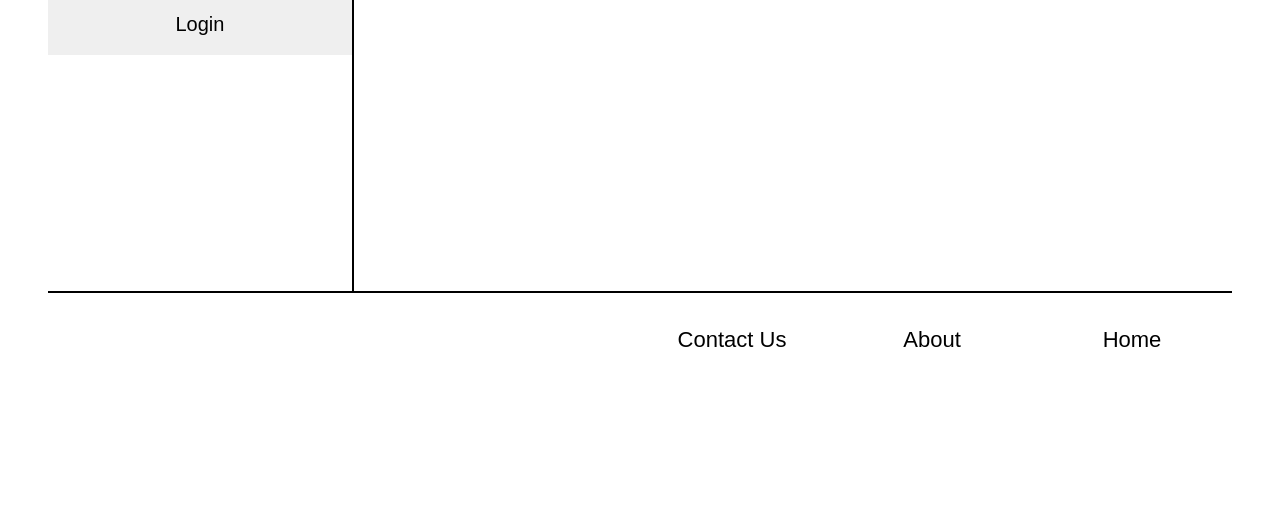
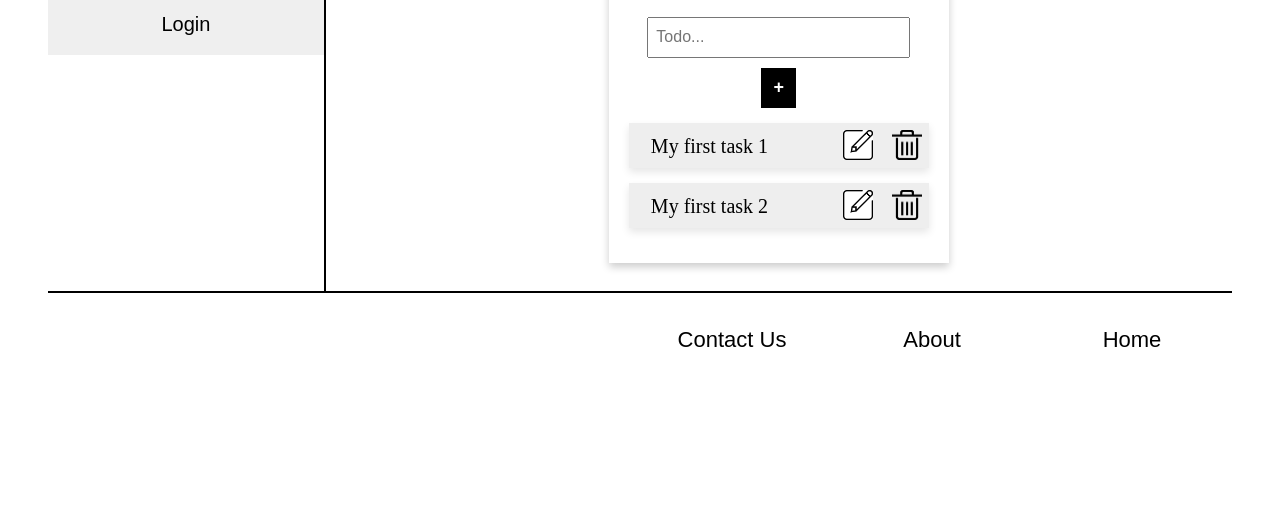
Before and after one commit to tavisca-snarhe/todo-app, a plain HTML site: page index.html in a window 1280 px wide. Shown: the part 279-800 px from the top of the page. Drawn offline with Linux system fonts and the light colour scheme.

Commit message:
todo add and delete

```diff
--- a/css/styles.css
+++ b/css/styles.css
@@ -26,7 +26,8 @@
   background-color: black;
   border: 0px;
   min-width: 35px;
-  font-size: 30px;
+  font-size: 18px;
+  font-weight: bold;
 }
 
 .todos {
@@ -34,19 +35,31 @@
   padding: 0;
   list-style-type: none;
 }
-
+.button img{
+  width: 30px;
+  height: 30px;
+  padding: 7px;
+}
 .todos li {
   flex-direction: column;
-  margin: 3px;
-  min-height: 35px;
-  padding-top: 12px;
+  margin-top: 15px;
+  min-height: 45px;
+  padding-left: 10px;
   font-size: 20px;
   align-content: left;
   background-color: #eeeeee;
+  box-shadow: 0 4px 8px 0 rgba(0, 0, 0, 0.1);
 }
 
-.tab > button {
+.text {
+  float: left;
+  padding-top: 12px;
+  padding-left: 12px;
   overflow: hidden;
+}
+
+.buttons {
+  float: right;
 }
 
 .tablinks {
--- a/index.html
+++ b/index.html
@@ -8,7 +8,6 @@
     <link rel="icon" href="images/favicon.png" type="image/png" sizes="32x32">
     <title>Todo-App</title>
     <link rel="stylesheet" type="text/css" href="./css/styles.css" />
-    <script src="js/script.js"></script>
 </head>
 
 
@@ -21,7 +20,7 @@
         </div>
 
         <div class="item2">
-            <button class="tablinks" onclick="openTab(event, 'todo')" id="defaultOpen">Todo</button>
+            <button class="tablinks" onclick="openTab(event, 'todo')">Todo</button>
             <button class="tablinks" onclick="openTab(event, 'user')">User</button>
             <button class="tablinks" onclick="openTab(event, 'login')">Login</button>
         </div>
@@ -31,15 +30,42 @@
                 <div class="card">
                     <div class="todo-header">
                         <h1>To Do List</h1>
-                        <form class="inline">
-                            <input class="input" type="text" placeholder="Title...">
-                            <span><button class="addBtn">+</button></span>
-                        </form>
+                        <div>
+                            <input id="input-text" class="input" type="text" placeholder="Todo..." onkeypress="onEnter(event)">
+                            <button onclick="addTask()" class="addBtn">+</button>
+                        </div>
                     </div>
-                    <ul class="todos">
-                        <li>rock</li>
-                        <li>do stuffs</li>
-                    </ul>
+                    <ul id="todos" class="todos">
+                        <li>
+                            <div class="li">
+                                <span class="text">
+                                    My first task 1
+                                </span>
+                                <span class="buttons">
+                                    <span class="button" onclick="editTask(event)">
+                                        <img src="images/edit.png" />
+                                    </span>
+                                    <span class="button" onclick="deleteTask(event)">
+                                        <img src="images/delete.png"/>
+                                    </span>
+                                </span>
+                            </div>
+                        </li>
+                        <li>
+                            <div class="li">
+                                <span class="text">
+                                    My first task 2
+                                </span>
+                                <span class="buttons">
+                                    <span class="button" onclick="editTask(event)">                                        <img src="images/edit.png" />
+                                    </span>
+                                    <span class="button" onclick="deleteTask(event)">
+                                        <img src="images/delete.png"/>
+                                    </span>
+                                </span>
+                            </div>
+                        </li>
+                        </ul>
                 </div>
             </div>
 
@@ -76,6 +102,9 @@
             <button class="section">Contact Us</button>
         </div>
     </div>
+
+    <script src="js/script.js"></script>
+
 </body>
 
 </html>
--- a/js/script.js
+++ b/js/script.js
@@ -1,5 +1,5 @@
 function openTab(evt, tabName) {
-    console.log("clicked");
+    console.log(evt);
     // Declare all variables
     var i, tabcontent, tablinks;
 
@@ -19,3 +19,34 @@ function openTab(evt, tabName) {
     document.getElementById(tabName).style.display = "block";
     evt.currentTarget.className += " active";
 }
+
+document.getElementById("todo").style.display = "block";
+
+var deleteTask = (event) => {
+  event.target.parentElement.parentElement.parentElement.parentElement.parentElement.removeChild(event.target.parentElement.parentElement.parentElement.parentElement);
+}
+
+var addTask = () => {
+  if(document.getElementById("input-text").value != "") {
+    document.getElementById("todos").innerHTML += "<li>"+
+    "<div class='li'>"+
+        "<span class='text'>"+
+        document.getElementById("input-text").value +
+        "</span> "+
+        "<span class='buttons'>"+
+            "<span class='button' onclick='editTask(event)'>"+
+                "<img src='images/edit.png' />"+
+            "</span>"+
+            "<span class='button' onclick='deleteTask(event)'>"+
+                "<img src='images/delete.png'/>"+
+            "</span>"+
+        "</span>"+
+    "</div>"+
+  "</li>";
+  }
+}
+
+var onEnter = (event) => {
+  if(event.charCode == 13)
+    addTask();
+}
```
Also changed, not shown: images/delete.png (added), images/edit.png (added).
